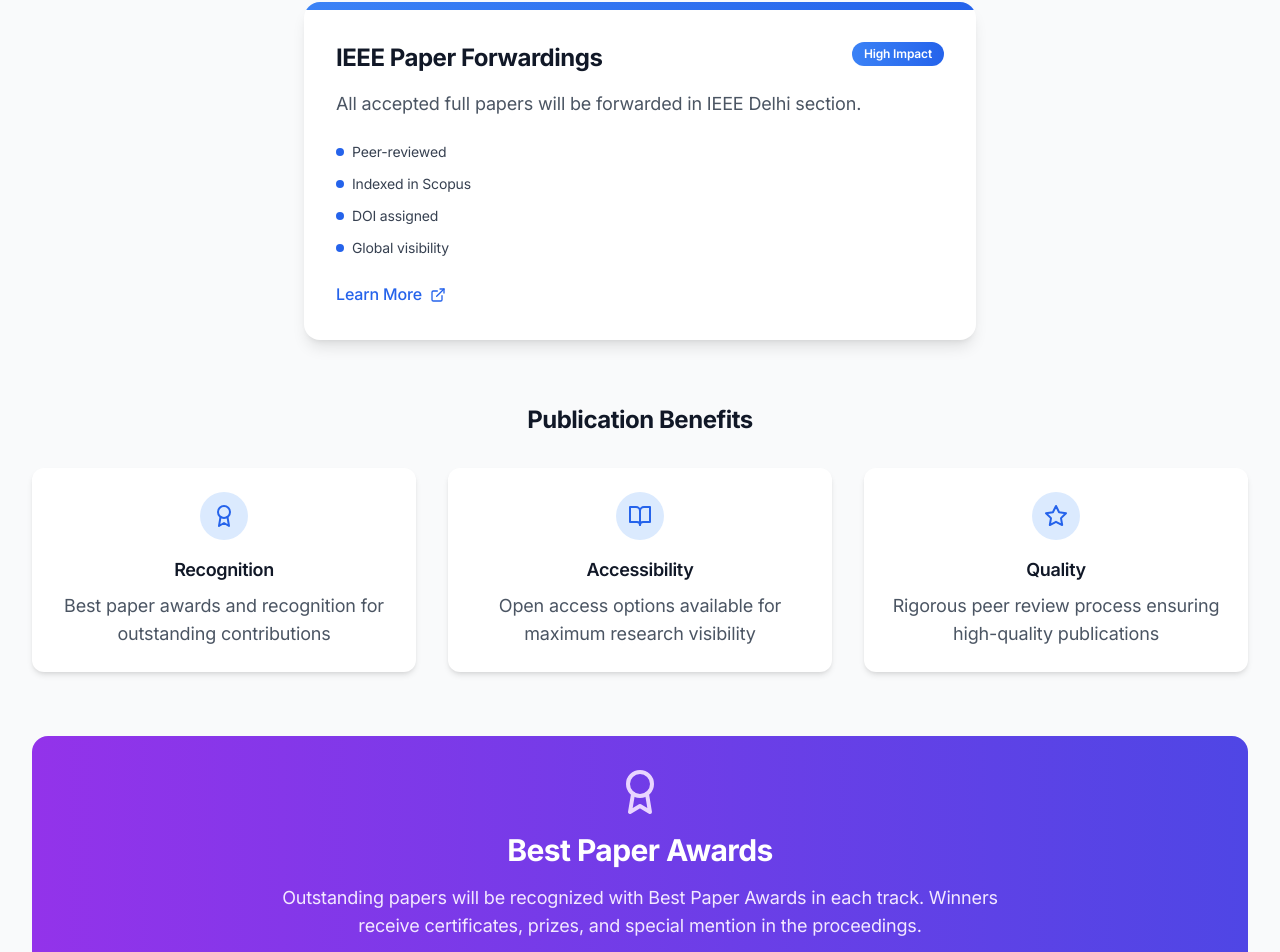
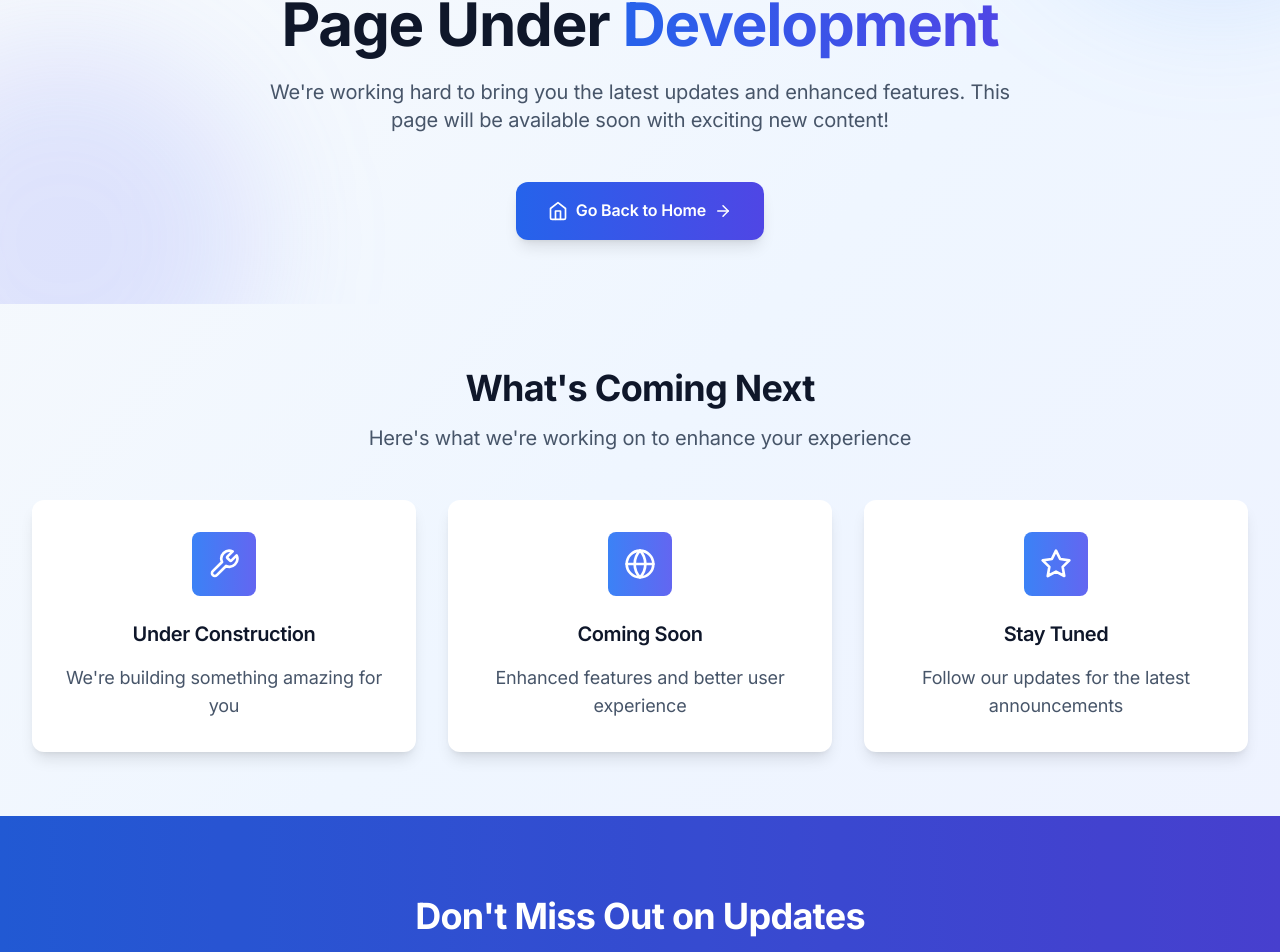
Before and after one commit to Kritika11052005/ResearchConference, a React (Vite) app: page /publication in a window 1280 px wide. Shown: the part 342-1294 px from the top of the page. Built offline with nearby package versions, Linux system fonts and the light colour scheme.

Commit message:
To be updated page

```diff
--- a/src/pages/Publication.tsx
+++ b/src/pages/Publication.tsx
@@ -1,147 +1,56 @@
-import React from 'react';
-import { BookOpen, Award, ExternalLink, Star } from 'lucide-react';
+// Commented out the original Publication page content
+// import React from 'react';
+// import { BookOpen, Award, ExternalLink, Star } from 'lucide-react';
+
+// const Publication = () => {
+//   const publications = [
+//     {
+//       title: 'IEEE Paper Forwardings',
+//       description: 'All accepted full papers will be forwarded in IEEE Delhi section.',
+//       features: ['Peer-reviewed', 'Indexed in Scopus', 'DOI assigned', 'Global visibility'],
+//       impact: 'High Impact',
+//       color: 'from-blue-500 to-blue-600'
+//     }
+//   ];
+
+//   const benefits = [
+//     {
+//       icon: <Award size={24} />,
+//       title: 'Recognition',
+//       description: 'Best paper awards and recognition for outstanding contributions'
+//     },
+//     {
+//       icon: <BookOpen size={24} />,
+//       title: 'Accessibility',
+//       description: 'Open access options available for maximum research visibility'
+//     },
+//     {
+//       icon: <Star size={24} />,
+//       title: 'Quality',
+//       description: 'Rigorous peer review process ensuring high-quality publications'
+//     }
+//   ];
+
+//   return (
+//     <div className="py-20 bg-gray-50 dark:bg-gray-900 min-h-screen">
+//       <div className="max-w-7xl mx-auto px-4 sm:px-6 lg:px-8">
+//         <div className="text-center mb-16">
+//           <h1 className="text-4xl font-bold text-gray-900 dark:text-white mb-6">
+//             Publication Opportunities
+//           </h1>
+//           <p className="text-xl text-gray-600 dark:text-gray-300 max-w-3xl mx-auto">
+//           </p>
+//         </div>
+//       </div>
+//     </div>
+//   );
+// };
+
+// Temporarily routing the Publication page to the ToBeUpdated page
+import ToBeUpdated from './ToBeUpdated';
 
 const Publication = () => {
-  const publications = [
-    {
-      title: 'IEEE Paper Forwardings',
-      description: 'All accepted full papers will be forwarded in IEEE Delhi section.',
-      features: ['Peer-reviewed', 'Indexed in Scopus', 'DOI assigned', 'Global visibility'],
-      impact: 'High Impact',
-      color: 'from-blue-500 to-blue-600'
-    }
-  ];
-
-  const benefits = [
-    {
-      icon: <Award size={24} />,
-      title: 'Recognition',
-      description: 'Best paper awards and recognition for outstanding contributions'
-    },
-    {
-      icon: <BookOpen size={24} />,
-      title: 'Accessibility',
-      description: 'Open access options available for maximum research visibility'
-    },
-    {
-      icon: <Star size={24} />,
-      title: 'Quality',
-      description: 'Rigorous peer review process ensuring high-quality publications'
-    }
-  ];
-
-  return (
-    <div className="py-20 bg-gray-50 dark:bg-gray-900 min-h-screen">
-      <div className="max-w-7xl mx-auto px-4 sm:px-6 lg:px-8">
-        <div className="text-center mb-16">
-          <h1 className="text-4xl font-bold text-gray-900 dark:text-white mb-6">
-            Publication Opportunities
-          </h1>
-          <p className="text-xl text-gray-600 dark:text-gray-300 max-w-3xl mx-auto">
-            Get your research published in prestigious venues with global reach and impact.
-            Multiple publication opportunities available for accepted papers.
-          </p>
-        </div>
-
-        {/* Publication Options */}
-        <div className="flex justify-center mb-16">
-  <div className="w-full max-w-2xl">
-    {publications.map((pub, index) => (
-      <div
-        key={index}
-        className="bg-white dark:bg-gray-800 rounded-2xl overflow-hidden shadow-lg hover:shadow-xl transition-shadow duration-300"
-      >
-        <div className={`h-2 bg-gradient-to-r ${pub.color}`}></div>
-        <div className="p-8">
-          <div className="flex items-start justify-between mb-4">
-            <h2 className="text-2xl font-bold text-gray-900 dark:text-white">
-              {pub.title}
-            </h2>
-            <span className={`px-3 py-1 rounded-full text-xs font-semibold text-white bg-gradient-to-r ${pub.color}`}>
-              {pub.impact}
-            </span>
-          </div>
-
-          <p className="text-gray-600 dark:text-gray-300 mb-6">
-            {pub.description}
-          </p>
-
-          <div className="space-y-3">
-            {pub.features.map((feature, featureIndex) => (
-              <div key={featureIndex} className="flex items-center space-x-2">
-                <div className="w-2 h-2 bg-blue-600 rounded-full"></div>
-                <span className="text-gray-700 dark:text-gray-300 text-sm">
-                  {feature}
-                </span>
-              </div>
-            ))}
-          </div>
-
-          <button className="mt-6 flex items-center space-x-2 text-blue-600 dark:text-blue-400 hover:text-blue-700 dark:hover:text-blue-300 font-medium">
-            <span>Learn More</span>
-            <ExternalLink size={16} />
-          </button>
-        </div>
-      </div>
-    ))}
-  </div>
-</div>
-
-        {/* Benefits */}
-        <div className="mb-16">
-          <h2 className="text-2xl font-bold text-gray-900 dark:text-white mb-8 text-center">
-            Publication Benefits
-          </h2>
-          <div className="grid md:grid-cols-3 gap-8">
-            {benefits.map((benefit, index) => (
-              <div
-                key={index}
-                className="text-center bg-white dark:bg-gray-800 rounded-xl p-6 shadow-md hover:shadow-lg transition-shadow duration-300"
-              >
-                <div className="w-12 h-12 bg-blue-100 dark:bg-blue-900/30 rounded-full flex items-center justify-center mx-auto mb-4 text-blue-600 dark:text-blue-400">
-                  {benefit.icon}
-                </div>
-                <h3 className="text-lg font-semibold text-gray-900 dark:text-white mb-2">
-                  {benefit.title}
-                </h3>
-                <p className="text-gray-600 dark:text-gray-300">
-                  {benefit.description}
-                </p>
-              </div>
-            ))}
-          </div>
-        </div>
-
-        {/* Special Recognition */}
-        <div className="bg-gradient-to-r from-purple-600 to-indigo-600 rounded-2xl p-8 text-center text-white">
-          <div className="max-w-3xl mx-auto">
-            <Award size={48} className="mx-auto mb-4 text-purple-200" />
-            <h2 className="text-3xl font-bold mb-4">
-              Best Paper Awards
-            </h2>
-            <p className="text-purple-100 mb-6 text-lg">
-              Outstanding papers will be recognized with Best Paper Awards in each track.
-              Winners receive certificates, prizes, and special mention in the proceedings.
-            </p>
-            <div className="flex flex-col sm:flex-row gap-4 justify-center">
-              {/*<div className="bg-white/20 rounded-lg px-6 py-3">
-                <div className="text-2xl font-bold">$1,000</div>
-                <div className="text-purple-200 text-sm">Best Paper Award</div>
-              </div>
-              <div className="bg-white/20 rounded-lg px-6 py-3">
-                <div className="text-2xl font-bold">$500</div>
-                <div className="text-purple-200 text-sm">Best Student Paper</div>
-              </div>
-              <div className="bg-white/20 rounded-lg px-6 py-3">
-                <div className="text-2xl font-bold">$500</div>
-                <div className="text-purple-200 text-sm">Best Poster Award</div>
-              </div>*/}
-            </div>
-          </div>
-        </div>
-      </div>
-    </div>
-  );
+  return <ToBeUpdated />;
 };
 
 export default Publication;
```
